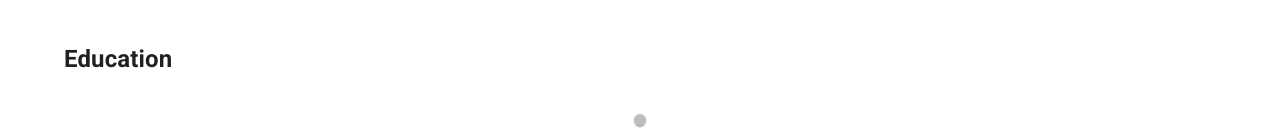
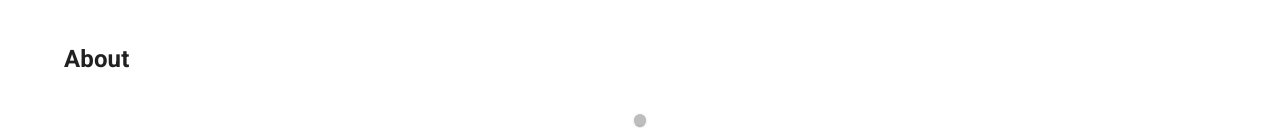
Before and after one commit to dachendev/portfolio, a React (Vite) app: page / in a window 1280 px wide. Shown: the part 366-496 px from the top of the page. Built offline with nearby package versions, Linux system fonts and the light colour scheme.

Commit message:
Rename education to about

```diff
--- a/src/App.tsx
+++ b/src/App.tsx
@@ -2,7 +2,7 @@ import Container from "@mui/material/Container";
 import CssBaseline from "@mui/material/CssBaseline";
 import React from "react";
 import Navbar from "./components/Navbar";
-import Education from "./components/Education";
+import About from "./components/About";
 import Footer from "./components/Footer";
 import Hero from "./components/Hero";
 import Projects from "./components/Projects";
@@ -16,7 +16,7 @@ const App: React.FC = () => {
       <Container>
         <Navbar />
         <Hero />
-        <Education />
+        <About />
         <WorkExperience />
         <Projects />
         <Skills />
--- a/src/components/Education.tsx
+++ b/src/components/About.tsx
@@ -21,10 +21,10 @@ const educations = [
   },
 ];
 
-const Education: React.FC = () => {
+const About: React.FC = () => {
   return (
     <div>
-      <h2>Education</h2>
+      <h2>About</h2>
       <Timeline>
         {educations.map((e, i) => (
           <TimelineItem key={i}>
@@ -46,4 +46,4 @@ const Education: React.FC = () => {
   );
 };
 
-export default Education;
+export default About;
```
